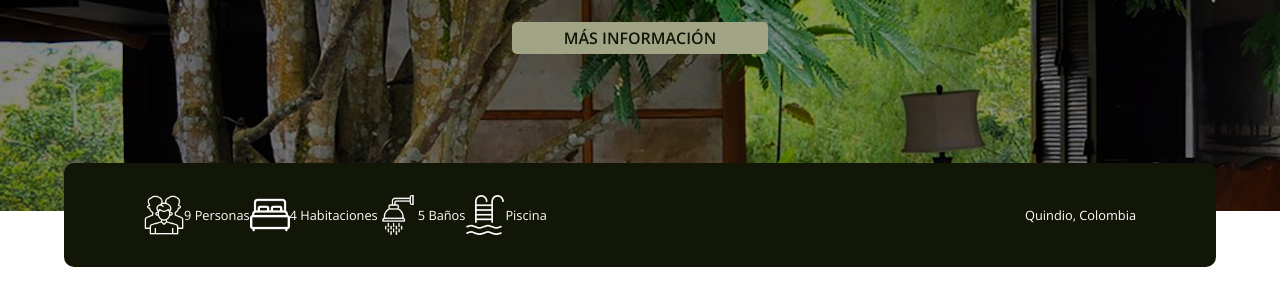
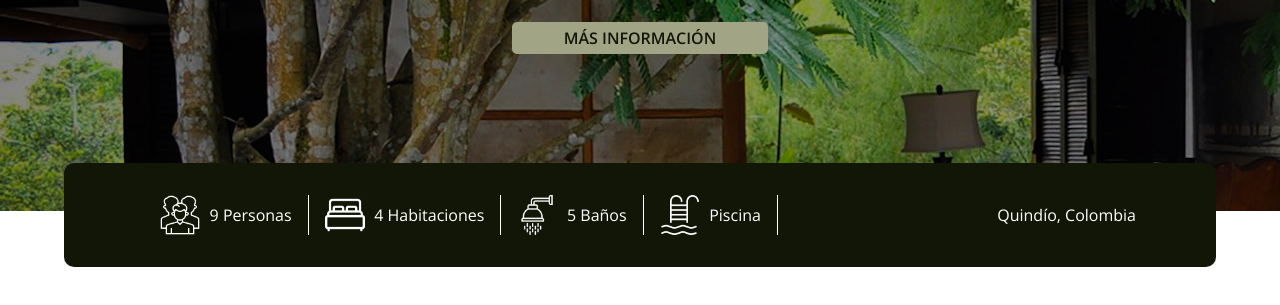
Before and after one commit to AndresFDaza/caniaBrava, a website: page index.html in a window 1280 px wide. Shown: the part 469-774 px from the top of the page. Drawn offline with nearby package versions, Linux system fonts and the light colour scheme.

Commit message:
modify layout header info

```diff
--- a/index.html
+++ b/index.html
@@ -43,7 +43,7 @@
           </div>
         </div>
         <div>
-          Quindio, Colombia
+          Quindío, Colombia
         </div>
       </div>
     </div>
--- a/src/styles/style.css
+++ b/src/styles/style.css
@@ -80,7 +80,7 @@ header {
 }
 
 .header__info-container{
-  font-size: .8rem;
+  font-size: 1rem;
   display: flex;
   background: aliceblue;
   justify-content: space-between;
@@ -88,7 +88,6 @@ header {
   width: 90%;
   justify-content: space-between;
   padding: 2rem 5rem;
-  position: sticky;
   background: var(--color-dark-green);
   color: white;
   border-radius: 10px;
@@ -104,9 +103,12 @@ header {
 .info-tag{
   display: flex;
   align-items: center;
+  padding: 0 1rem;
+  border-right: 1px solid white;
 }
 
-img{
+.info-tag > img{
   width: 40px;
   height: 40px;
+  margin-right: .6rem;
 }
```
